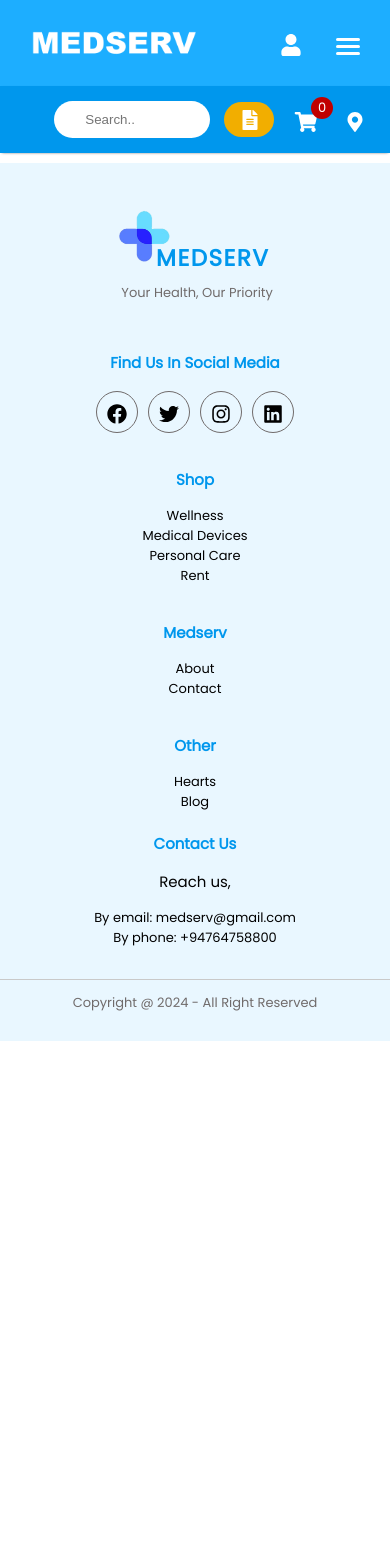
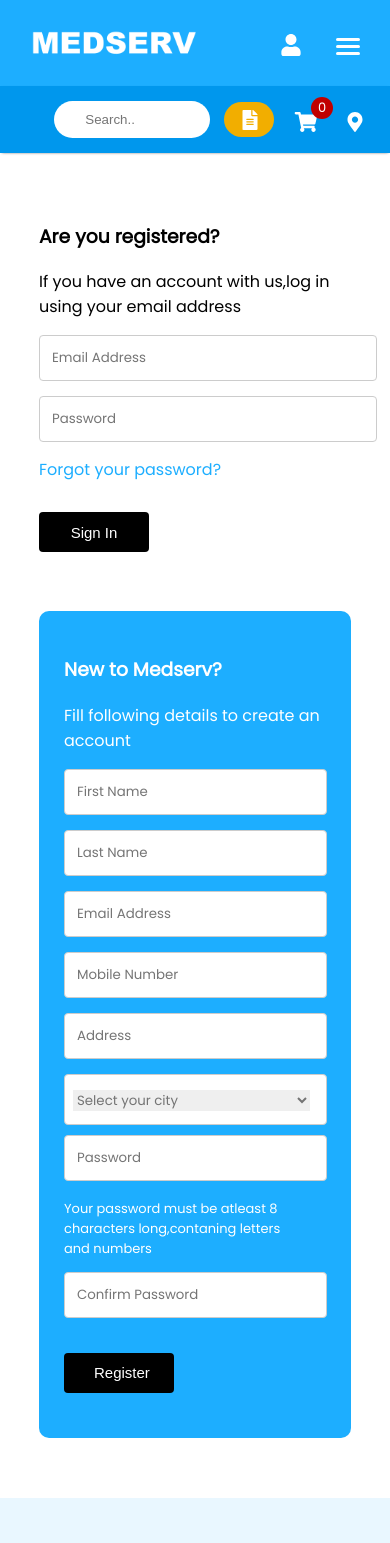
Before and after one commit to PavaniGamage/Healthcare-e-commerce-website, a React (Vite) app in the folder Medserv Healthcare ecommerce website/: page /sign_in in a window 390 px wide. Shown: the top 1543 px of the page. Before the commit the page ends 1041 px from the top, so only its background shows below. Built offline with nearby package versions, Linux system fonts and the light colour scheme.

Commit message:
Combined product connecting with login signin and upload prescription

```diff
--- a/Medserv Healthcare ecommerce website/src/WebPages/LoginSignup.jsx
+++ b/Medserv Healthcare ecommerce website/src/WebPages/LoginSignup.jsx
@@ -1,9 +1,74 @@
 import React from 'react'
+import './WebPages CSS/LoginSignup.css'
 
 const LoginSignup = () => {
   return (
-    <div>
+    <div className="form-container">
+        <div className="existing-user">
+            <div className="signIn-headding">
+                <h3>Are you registered?</h3>
+                <p>If you have an account with us,log in using your email address</p>
+            </div>
 
+            <form>
+                <div class="form-group">
+                    <input type="email" id="email" name="email" placeholder='Email Address'required/>
+                </div>
+                <div class="form-group">
+                    <input type="password" id="password" name="password" placeholder='Password' required/>
+                </div>
+                <div class="form-group">
+                    <a href="#" className='new-password'>Forgot your password?</a>
+                </div>
+                <button type="submit">Sign In</button>
+            </form>
+        </div>
+
+        <div class="new-user">
+            <div className="register-headding">
+                <h3>New to Medserv?</h3>
+                <p>Fill following details to create an account</p>
+            </div>
+
+            <form>
+                <div className="register">
+                    <div class="form-group">
+                        <input type="text" id="first-name" name="first-name" placeholder='First Name' required/>
+                    </div>
+                    <div class="form-group">
+                        <input type="text" id="last-name" name="last-name" placeholder='Last Name' required/>
+                    </div>
+                    <div class="form-group">
+                        <input type="email" id="email" name="email" placeholder='Email Address' required/>
+                    </div>
+                    <div class="form-group">
+                        <input type="tel" id="mobile-number" name="mobile-number" placeholder='Mobile Number' required/>
+                    </div>
+                    <div class="form-group">
+                        <input type="text" id="address" name="address" placeholder='Address' required/>
+                    </div>
+                    <div class="form-group">
+                        <div class="select-form-group">
+                            <select id="city" name="city" required placeholder="Select your city">
+                                <option value="">Select your city</option>
+                                <option value="Colombo">Colombo</option>
+                                <option value="Kandy">Kandy</option>
+                                <option value="Jaffna">Jaffna</option>
+                                <option value="Galle">Galle</option>
+                            </select>
+                        </div>
+                    </div>
+                    <div class="form-group">
+                        <input type="password" id="password" name="password" placeholder='Password' required/>
+                        <p className='rule'>Your password must be atleast 8 characters long,contaning letters and numbers</p>
+                    </div>
+                    <div class="form-group">
+                        <input type="password" id="confirm-password" name="confirm-password" placeholder='Confirm Password' required/>
+                    </div>
+                </div>
+                <button type="submit">Register</button>
+            </form>
+        </div>
     </div>
   )
 }
--- a/Medserv Healthcare ecommerce website/src/WebPages/UploadPrescriptions.jsx
+++ b/Medserv Healthcare ecommerce website/src/WebPages/UploadPrescriptions.jsx
@@ -1,8 +1,61 @@
 import React from 'react'
+import './WebPages CSS/UploadPrescriptions.css'
 
 const UploadPrescriptions = () => {
   return (
     <div>
+      <div class="upload-form">
+        <div class="upload-form-intro">
+          <h3 id='heading-of-form'>Upload Your Prescription Now</h3>
+          <li> Please upload an image of your medical prescription issued by a SLMC registered doctor.</li>
+          <li> Prescription drug will only be issued if a valid prescription image is provided.</li>
+        </div>
+
+        <h3>Patient Information</h3>
+        <input type="text" id="patientName" name="patientName" placeholder='Patient Name'required/>
+        <input type="number" id="patientAge" name="patientAge" placeholder= 'Patient Age' required/>
+        <input type="text" id="patientGender" name="patientGender" placeholder= 'Patient Gender' required/>
+
+        <h3>Frequency</h3>
+        <div class="select">
+          <select id="frequency" name="frequency" required>
+              <option>Select</option>
+              <option value="On time">On time</option>
+              <option value="On going">On going</option>
+          </select>
+        </div>
+
+        <h3>Fulfillment</h3>
+        <div class="select">
+          <select id="fulfillment" name="fulfillment" required>
+              <option value="full">Full</option>
+              <option value="partial">Partial</option>
+          </select>
+        </div>
+
+        <h3>I am ok to receive substitutes:</h3>
+        <div class="select">
+          <select id="substitutes" name="substitutes" required>
+              <option value="yes">Yes</option>
+              <option value="No">No</option>
+          </select>
+        </div>
+
+        <h3>Upload Prescription File</h3>
+        <div class="prescription-feild">
+          <input type="file" id="prescriptionFile" name="prescriptionFile" accept="image/jpeg, image/png, application/pdf" required/>
+        </div>
+
+        <h3>Your Message</h3>
+        <textarea id="message" name="message" placeholder="Type Your Message Here"></textarea>
+
+        <div className="check">
+          <input type="checkbox" id="termsAndConditions" name="termsAndConditions" required/>
+          <label for="termsAndConditions">I agree with terms and conditions:</label>
+        </div>
+
+        <button className="send-to-medserv-btn"type="submit">Send to Medserv</button>
+    </div>
 
     </div>
   )
--- /dev/null
+++ b/Medserv Healthcare ecommerce website/src/WebPages/WebPages CSS/LoginSignup.css
@@ -0,0 +1,99 @@
+.form-container {
+    display: flex;
+    justify-content: space-between;
+    gap: 10vw;
+    margin: 0 0;
+    padding: 50px 10vw;
+}
+
+.existing-user, .new-user {
+    flex: 1;
+    padding: 0px;
+    border-radius: 10px;
+}
+
+.new-user {
+    background-color: #1DAEFF;
+    min-height: 600px;
+    min-width: 200px;
+    padding: 25px;
+}
+
+.signIn-headding {
+    text-align: left;
+    color: #000000;
+}
+
+.register-headding {
+    color: #fff ;
+}
+
+.form-container form {
+    margin-bottom: 20px;
+}
+
+.form-group {
+    margin-bottom: 10px;
+}
+
+.new-password {
+    color: #1DAEFF;
+    text-decoration: none;
+}
+
+.form-group input,
+.select-form-group {
+    width: 100%;
+    padding: 12px;
+    margin-bottom: 5px;
+    border: 1px solid #ccc;
+    border-radius: 4px;
+    font-family: inherit;
+    color: inherit;
+    background-color: #ffff;
+    text-align: left;
+}
+
+.select-form-group {
+    padding-left: 8px;
+    padding-right: 16px;
+}
+
+.form-group select {
+    width: 100%;
+    color: #747474;
+    font-family: inherit;
+    padding: 0%;
+    border: none; /* Removes the border on focus */
+    outline: none; /* Removes the outline on focus */
+    box-shadow: none; /* Ensures there's no shadow effect */
+}
+
+.register {
+    padding-right: 25px;
+}
+
+.rule {
+    font-size: small;
+    color: #fff;
+}
+
+.form-container button {
+    background-color: black;
+    color: #fff;
+    padding: 10px 30px;
+    border: none;
+    border-radius: 4px;
+    cursor: pointer;
+    margin-top: 20px;
+    width: 110px;
+    height: 40px;
+    font-size: 15px;
+}
+
+@media (max-width: 750px) {
+
+    .form-container {
+        flex-direction: column;
+    }
+}
--- /dev/null
+++ b/Medserv Healthcare ecommerce website/src/WebPages/WebPages CSS/UploadPrescriptions.css
@@ -0,0 +1,85 @@
+.upload-form {
+    margin: 0 auto;
+    padding: 50px 10vw;
+}
+
+#heading-of-form {
+    color: black;
+    font-size: 25px;
+    margin-bottom: 20px;
+}
+
+.upload-form-intro {
+    margin-bottom: 40px;
+}
+
+.upload-form-intro li {
+    font-size: 15px;
+}
+
+.upload-form h3 {
+    color: #0097ED;
+    margin-bottom: 10px;
+}
+
+.upload-form label,
+.upload-form input[type="checkbox"] {
+    display: inline-block;
+}
+
+.upload-form input[type="text"],
+.upload-form input[type="number"],
+.upload-form textarea,
+.select,
+.prescription-feild {
+    width: 100%;
+    padding: 15px;
+    margin-bottom: 15px;
+    border: 1px solid #ccc;
+    border-radius: 4px;
+    text-align: left;
+    font-family: inherit;
+}
+
+.upload-form textarea {
+    height: 100px;
+    resize: none;
+}
+
+.upload-form select {
+    width: 100%;
+    height: 100%;
+    border: none;
+}
+
+.upload-form select:focus {
+    border: none; /* Removes the border on focus */
+    outline: none; /* Removes the outline on focus */
+    box-shadow: none; /* Ensures there's no shadow effect */
+}
+
+.check {
+    display: flex;
+    align-items: center;
+    margin-top: 25px;
+}
+
+.check input[type="checkbox"] {
+    margin-right: 20px;
+    width: auto;
+}
+
+.check label {
+    margin: 0;
+    padding: 0;
+}
+
+.send-to-medserv-btn {
+    background-color: #0097ED;
+    color: #fff;
+    padding: 15px 25px;
+    margin-top: 30px;
+    border: none;
+    border-radius: 10px;
+    cursor: pointer;
+}
```
